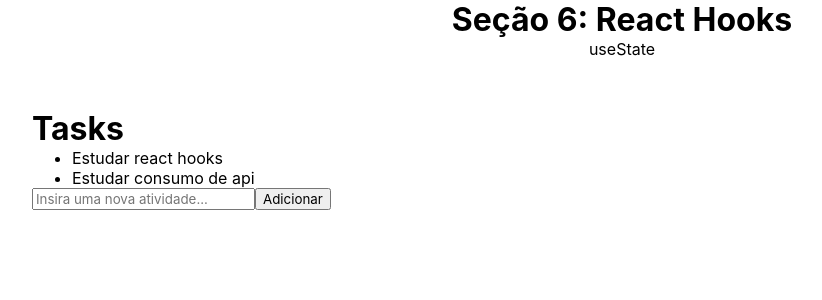
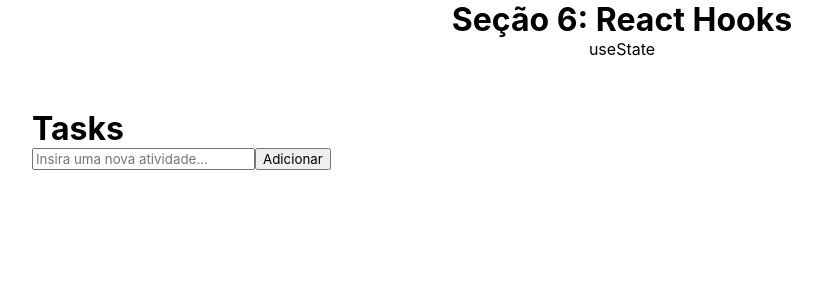
Before and after one commit to EmanuelDms/reactjs-matheusfraga, a React (Create React App) app: page /useState in a window 1280 px wide. Shown: the top 300 px of the page, without its empty margins (18-840 px from the left). Built offline with nearby package versions, Linux system fonts and the light colour scheme.

Commit message:
feat: useEffect

```diff
--- a/src/components/Task/index.js
+++ b/src/components/Task/index.js
@@ -1,12 +1,24 @@
-import React, { useState } from 'react';
+import React, { useState, useEffect } from 'react';
 
 export default function Task() {
-  const [tasks, setTasks] = useState([
-    'Estudar react hooks',
-    'Estudar consumo de api'
-  ]);
+  const [tasks, setTasks] = useState([]);
 
   const [input, setInput] = useState('');
+
+  useEffect(() => {
+    const tasksStorage = localStorage.tasks;
+
+    if (tasksStorage) {
+      setTasks(JSON.parse(tasksStorage));
+    }
+
+    // componenteWillUnmount: executa quando o componente for desmontar
+    return () => {};
+  }, []);
+
+  useEffect(() => {
+    localStorage.tasks = JSON.stringify(tasks);
+  }, [tasks]);
 
   function handleAdd() {
     setTasks([...tasks, input]);
```
